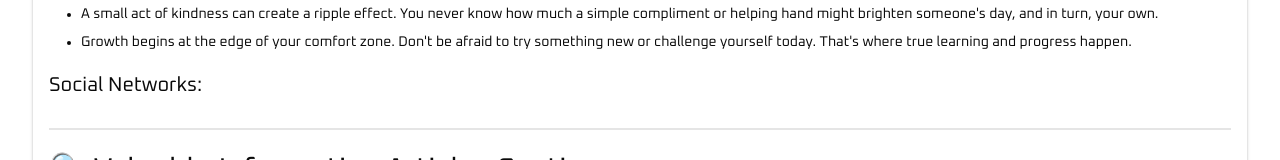
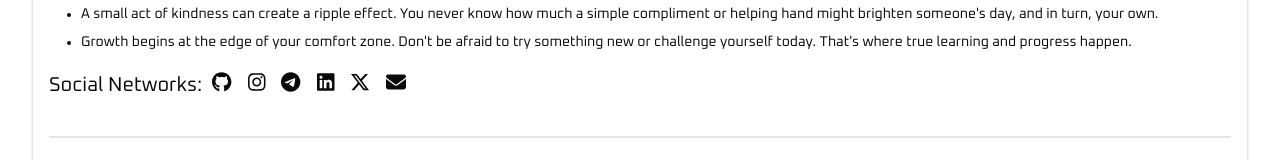
Before and after one commit to 0xabhikr/str, a Next.js app: page / in a window 1280 px wide. Shown: the part 514-674 px from the top of the page. Built offline with nearby package versions, Linux system fonts and the light colour scheme.

Commit message:
social icon works

```diff
--- a/app/page.tsx
+++ b/app/page.tsx
@@ -5,6 +5,17 @@ import Image from 'next/image';
 import { Alert, AlertDescription, AlertTitle } from "@/components/ui/alert"
 import { Card } from "@/components/ui/card";
 import { Separator } from '@/components/ui/separator';
+import { FontAwesomeIcon } from '@fortawesome/react-fontawesome';
+import {
+  faGithub,
+  faInstagram,
+  faTelegram,
+  faLinkedin,
+  faXTwitter,
+} from '@fortawesome/free-brands-svg-icons';
+import { faEnvelope } from '@fortawesome/free-solid-svg-icons';
+
+
 
 import { AlertCircleIcon } from 'lucide-react';
 
@@ -35,7 +46,7 @@ export default function HomePage() {
         </Popover>
       </div> */}
 
-      <Alert variant="destructive" style={{ marginTop:-10}}>
+      <Alert variant="destructive" style={{ marginTop: -10 }}>
         <AlertCircleIcon />
 
         <AlertDescription >
@@ -49,34 +60,53 @@ export default function HomePage() {
           <h2 className="text-xl  " >✨ Daily Spark of Thought</h2>
         </div>
 
-        <Separator className="border-t-2 mt-2" style={{marginTop:-25}}/>
+        <Separator className="border-t-2 mt-2" style={{ marginTop: -25 }} />
 
-        <div style={{marginTop:-25}} >
-          <em style={{marginTop:0}} >“Sometimes a single thought is all it takes to change your day.”</em>
+        <div style={{ marginTop: -25 }} >
+          <em style={{ marginTop: 0 }} >“Sometimes a single thought is all it takes to change your day.”</em>
         </div>
 
-        <ul className="list-disc pl-8 space-y-2 text-sm" style={{marginTop:-30}}>
+        <ul className="list-disc pl-8 space-y-2 text-sm" style={{ marginTop: -30 }}>
           <li>Embrace the present moment. Yesterday is gone, and tomorrow isn't guaranteed. Find joy and purpose in what you're doing right now.</li>
           <li>A small act of kindness can create a ripple effect. You never know how much a simple compliment or helping hand might brighten someone's day, and in turn, your own.</li>
           <li>Growth begins at the edge of your comfort zone. Don't be afraid to try something new or challenge yourself today. That's where true learning and progress happen.</li>
         </ul>
 
-        <div className="space-y-2" style={{marginTop:-30}}>
-          <span className="" style={{fontSize:20}}>Social Networks:</span>
-          <div className="flex flex-wrap gap-3 items-center">
+        <div className="space-y-2" style={{ marginTop: -30, display: 'flex' }}>
+          <span className="" style={{ fontSize: 20, paddingRight: 10 }}>Social Networks:</span>
+          <div className="social-icons flex gap-4 text-xl">
+            <a href="https://github.com/0xabhikr" target="_blank" rel="noopener noreferrer" aria-label="GitHub Profile">
+              <FontAwesomeIcon icon={faGithub} />
+            </a>
+            <a href="https://instagram.com/0xabhikr" target="_blank" rel="noopener noreferrer" aria-label="Instagram Profile">
+              <FontAwesomeIcon icon={faInstagram} />
+            </a>
+            <a href="https://t.me/AbhikrX" target="_blank" rel="noopener noreferrer" aria-label="Telegram Profile">
+              <FontAwesomeIcon icon={faTelegram} />
+            </a>
+            <a href="https://www.linkedin.com/in/0xabhikr" target="_blank" rel="noopener noreferrer" aria-label="LinkedIn Profile">
+              <FontAwesomeIcon icon={faLinkedin} />
+            </a>
+            <a href="https://x.com/Abhikr_X" target="_blank" rel="noopener noreferrer" aria-label="Twitter (X) Profile">
+              <FontAwesomeIcon icon={faXTwitter} />
+            </a>
+            <a href="mailto:abhikr6714@outlook.com" target="_blank" rel="noopener noreferrer" aria-label="Email Me">
+              <FontAwesomeIcon icon={faEnvelope} />
+            </a>
           </div>
+
         </div>
 
-        <Separator className="border-t-2"  style={{marginTop:-20}}/>
+        <Separator className="border-t-2" style={{ marginTop: -20 }} />
 
         {/* <h1 className="bg-purple-100 dark:bg-purple-400 p-4 border-l-4 border-purple-600 dark:border-purple-800 rounded" style={{ borderRadius:10}}>
          */}
-         <h1 style={{fontSize:30 , marginTop:-30}}>
+        <h1 style={{ fontSize: 30, marginTop: -30 }}>
           🔍 Valuable Informative Articles Section
         </h1>
 
         {[1, 2, 3].map((_, i) => (
-          <div key={i} className="border p-4 rounded-lg  flex flex-col space-y-4" style={{marginTop:-30}}>
+          <div key={i} className="border p-4 rounded-lg  flex flex-col space-y-4" style={{ marginTop: -30 }}>
             <div className="flex justify-between items-center text-sm">
               <h3 className="font-normal underline">PHP SCRIPT TO HANDLE TELEGRAM BOT WEBHOOKS WITH REAL-TIME UPDATES</h3>
               <div className="text-muted-foreground">
@@ -99,7 +129,7 @@ export default function HomePage() {
                   width={400}
                   height={200}
                   className="object-cover h-32 w-full md:h-auto md:clip-webhook"
-                  style={{borderRadius:10}}
+                  style={{ borderRadius: 10 }}
                 />
               </div>
             </div>
--- a/package.json
+++ b/package.json
@@ -9,6 +9,9 @@
     "lint": "next lint"
   },
   "dependencies": {
+    "@fortawesome/free-brands-svg-icons": "^6.7.2",
+    "@fortawesome/free-solid-svg-icons": "^6.7.2",
+    "@fortawesome/react-fontawesome": "^0.2.2",
     "@radix-ui/react-dropdown-menu": "^2.1.15",
     "@radix-ui/react-menubar": "^1.1.15",
     "@radix-ui/react-navigation-menu": "^1.2.13",
@@ -16,6 +19,7 @@
     "@radix-ui/react-slot": "^1.2.3",
     "class-variance-authority": "^0.7.1",
     "clsx": "^2.1.1",
+    "font-awesome": "^4.7.0",
     "lucide-react": "^0.523.0",
     "next": "15.3.4",
     "next-themes": "^0.4.6",
```
Also changed, not shown: 1 other file (tests, documents, lock files or other folders).
